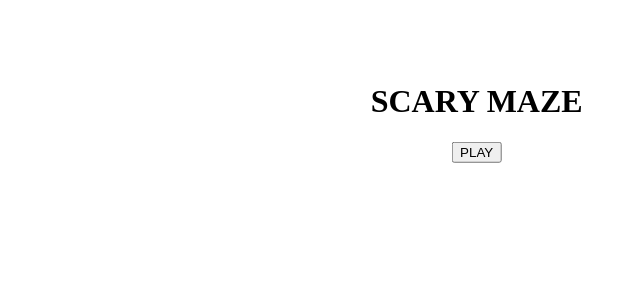
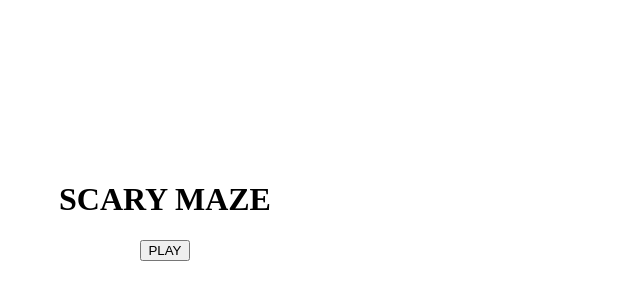
Before and after one commit to ThomasMerritt/Scary_Maze, a plain HTML site: page index.html in a window 1280 px wide. Shown: the part 140-440 px from the top of the page, without its empty margins (431-1071 px from the left). Drawn offline with Linux system fonts and the light colour scheme.

Commit message:
Centered game over screen

```diff
--- a/styles.css
+++ b/styles.css
@@ -1,8 +1,9 @@
 .GAME {
     position: absolute;
-    background-color: white;
-    display: flex;
-    margin: 7;
-    transform: translate(375%, -600%);
+    z-index: 15;
+    top: 50%;
+    left: 50%;
+    margin: -100px 0 0 -150px;
+    background: white;
     text-align: center;
 }
```
Also changed, not shown: 1 other file.
